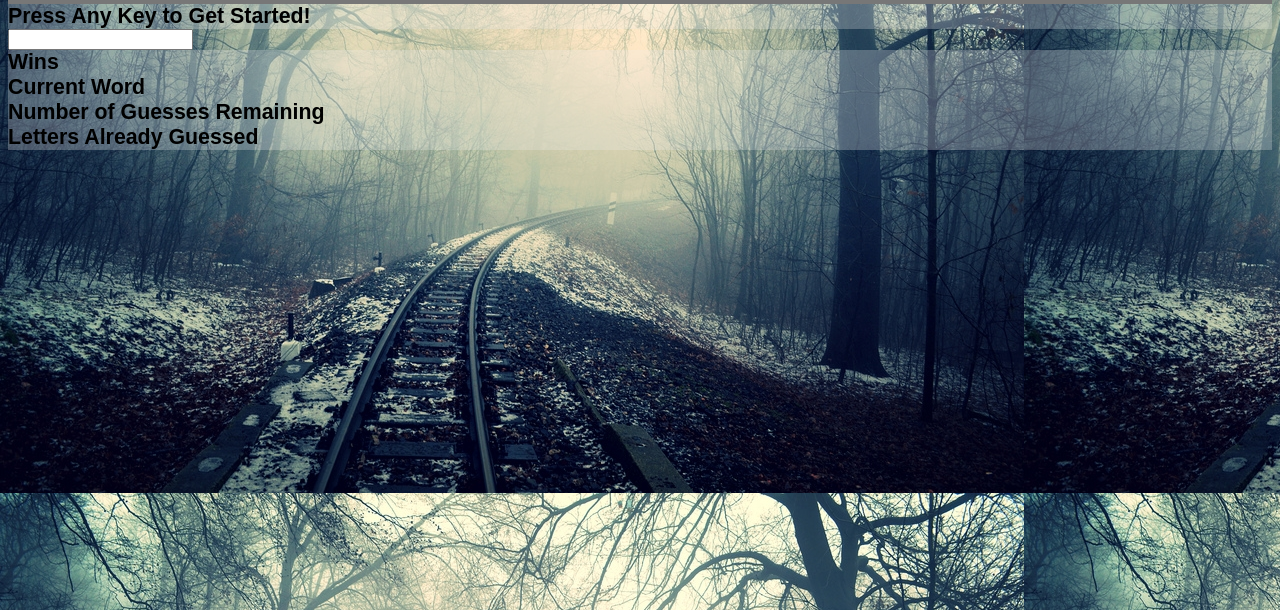
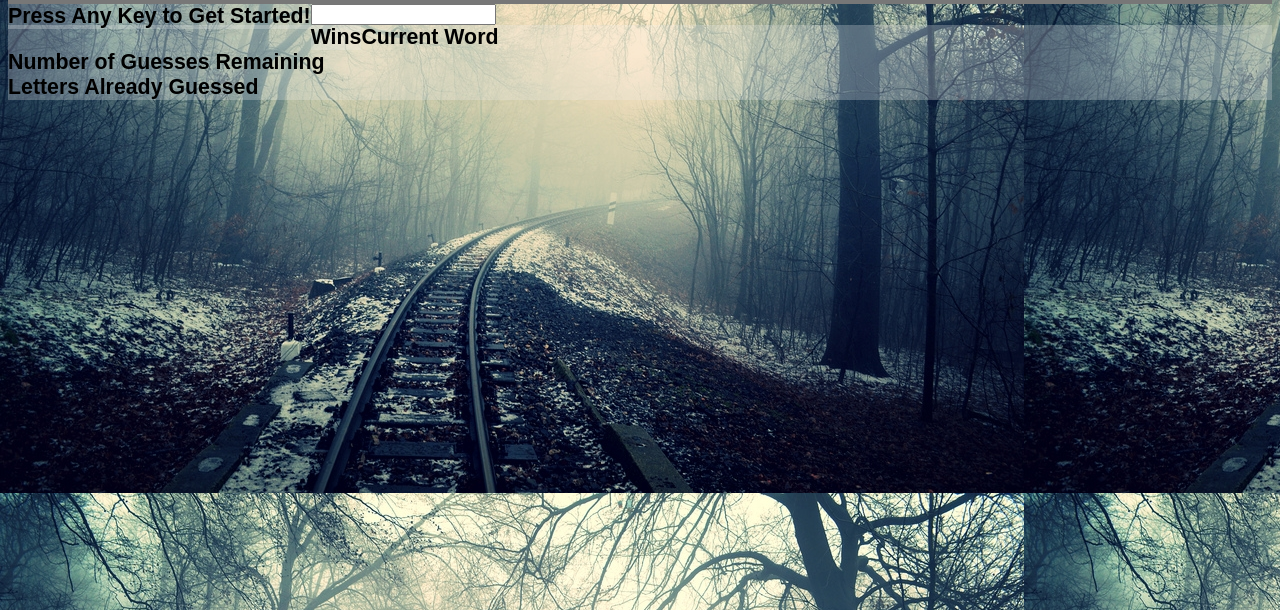
Before and after one commit to vhernandez12/hangman, a plain HTML site: page index.html in a window 1280 px wide. Shown: the part 190-800 px from the top of the page. Drawn offline with Linux system fonts and the light colour scheme.

Commit message:
javachange9

```diff
--- a/style.css
+++ b/style.css
@@ -14,9 +14,11 @@ header {
 
 .pressKey{
     background-color:#ebebeb44;
+    float: left;
 }
 .wins{
     background-color:#ebebeb44;
+    float: left;;
 }
 .currentWords{
     background-color:#ebebeb44;
```
